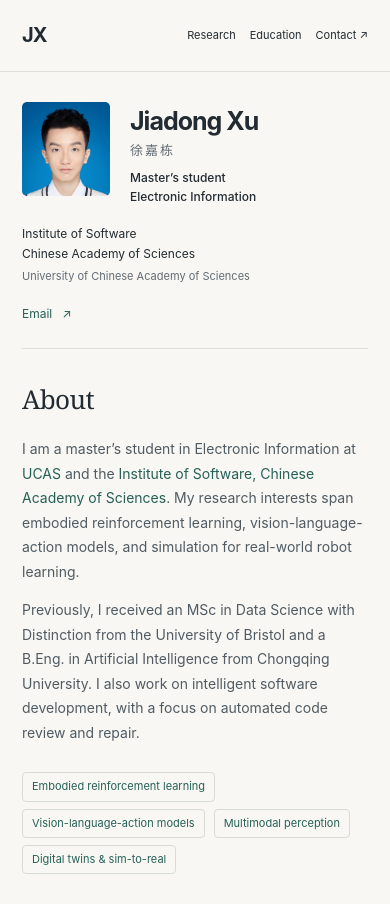
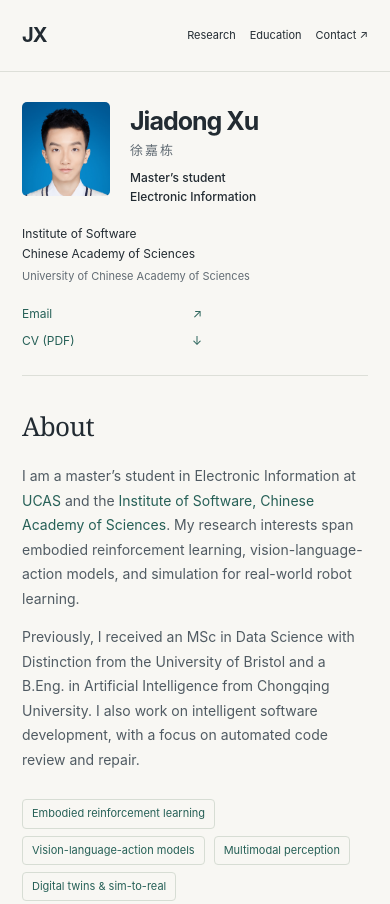
Before and after one commit to xujiadong2001/xujiadong2001.github.io, a plain HTML site: page index.html in a window 390 px wide. Shown: the top 904 px of the page. Drawn offline with Linux system fonts and the light colour scheme.

Commit message:
Restore CV download below email link

```diff
--- a/assets/home.css
+++ b/assets/home.css
@@ -77,7 +77,7 @@ footer{display:flex;gap:20px;flex-wrap:wrap;justify-content:space-between;border
  .affiliation{grid-column:1/-1;margin:18px 0 8px;font-size:12px}
  .affiliation span{font-size:11px;margin-top:2px}
  .location{display:none}
- .profile-links{grid-column:1/-1;display:flex;flex-wrap:wrap;gap:22px;border:0;padding-top:10px}
+ .profile-links{grid-column:1/-1;display:grid;gap:6px;border:0;padding-top:10px}
  .profile-links a{gap:10px;font-size:12px}
  .intro p{font-size:14px}
  section{margin-bottom:40px}
--- a/index.html
+++ b/index.html
@@ -24,7 +24,7 @@
 <p class="role">Master’s student<br>Electronic Information</p>
 <p class="affiliation">Institute of Software<br>Chinese Academy of Sciences<br><span>University of Chinese Academy of Sciences</span></p>
 <p class="location"><span aria-hidden="true">◎</span> Beijing, China</p>
-<div class="profile-links"><a href="mailto:xujiadong24@mails.ucas.ac.cn">Email <span aria-hidden="true">↗</span></a></div>
+<div class="profile-links"><a href="mailto:xujiadong24@mails.ucas.ac.cn">Email <span aria-hidden="true">↗</span></a><a href="assets/Jiadong_Xu_CV.pdf" download>CV (PDF) <span aria-hidden="true">↓</span></a></div>
 </aside>
 <main id="main">
 <section id="about" class="intro">
```
Also changed, not shown: 2 other files.
